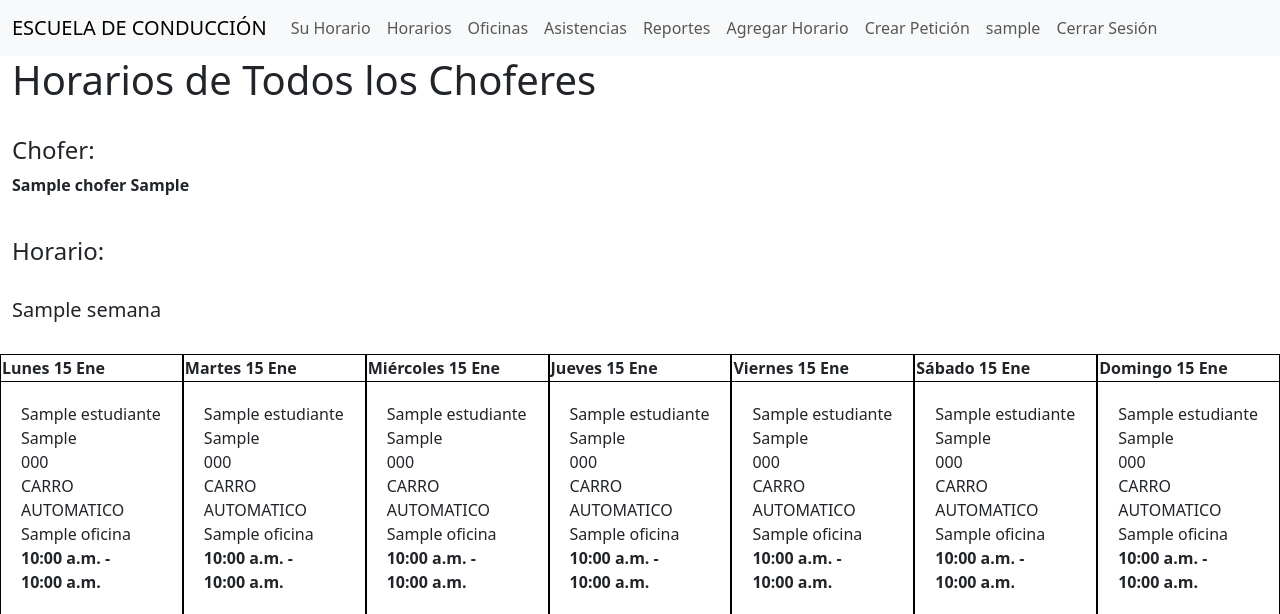
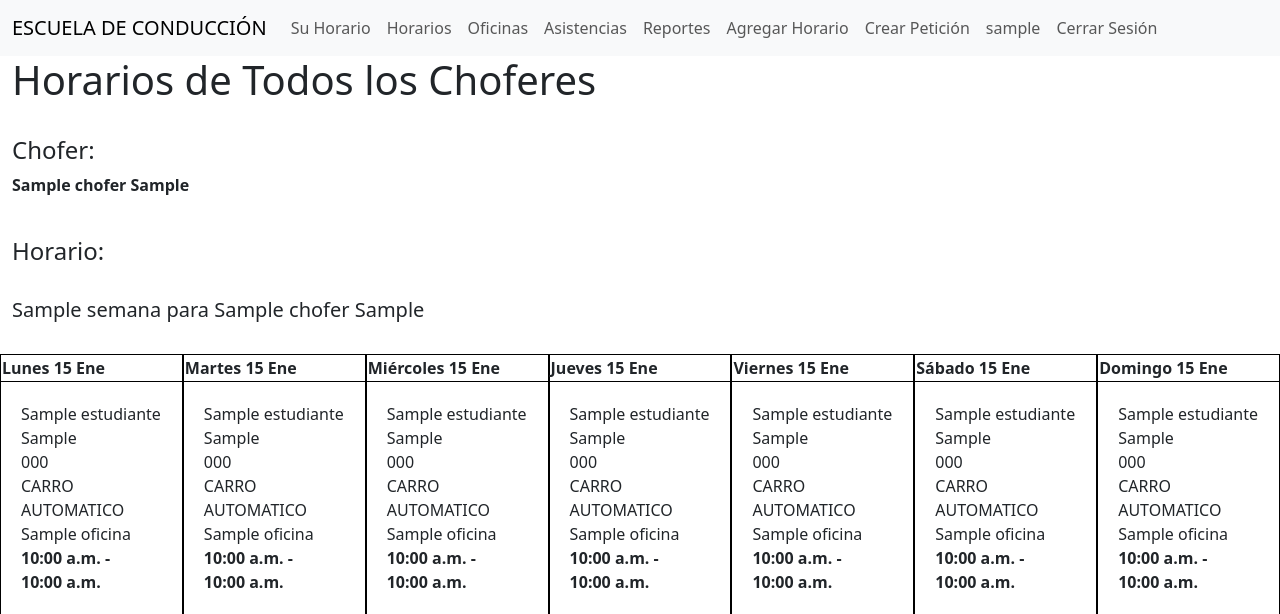
Before and after one commit to eduardoluis11/escuela-de-conduccion, a Django app: page /todos-los-horarios in a window 1280 px wide. Shown: the top 614 px of the page. Run offline with Django 4.2, Linux system fonts and the light colour scheme; a user stored in the database is signed in; tables that the repository leaves empty hold one stand-in row (values such as "Sample post").

Commit message:
Agregue Nombre Chofer en Semana para Horarios

```diff
--- a/app_horarios/templates/horarios_secretarios/horarios_todos_los_choferes.html
+++ b/app_horarios/templates/horarios_secretarios/horarios_todos_los_choferes.html
@@ -24,10 +24,12 @@
 
         Necesito esto para evitar conflictos entre las fechas y los horarios que puede que no hayan sido editados. Además,
         esto me dejará fácilmente agarrar la fecha de cada dia de la semana para el horario.
+
+        Coloqué el nombre del chofer de manera redundante para saber que es ese chofer.
         -->
         {% for semana in lista_de_semanas %}
             <br>
-            <h5>{{semana.nombre_de_la_semana}}</h5>
+            <h5>{{semana.nombre_de_la_semana}} para {{chofer.nombre}} {{chofer.apellidos}}</h5>
             <br>
 
             <!-- Tabla con los horarios del chofer.
```
